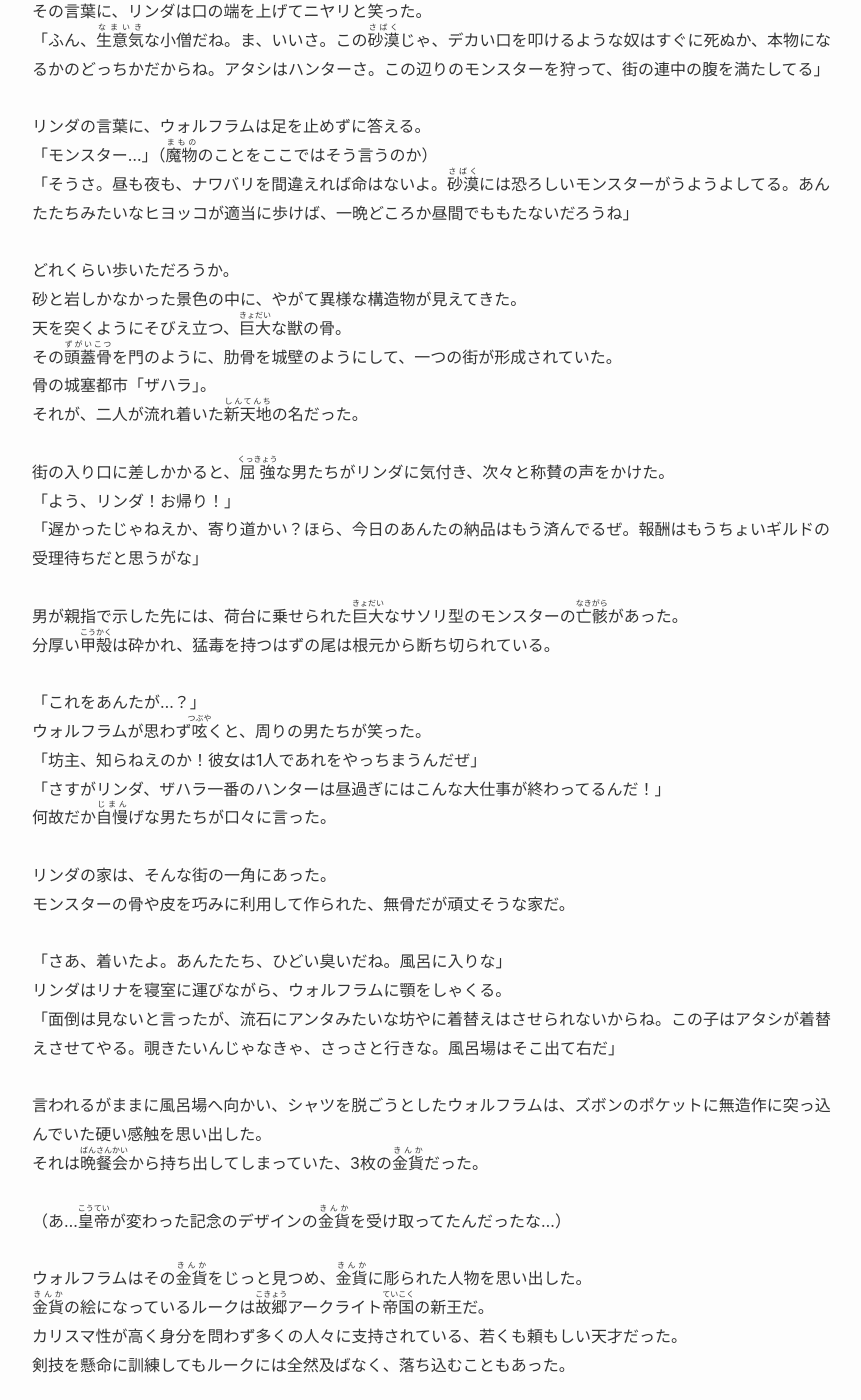
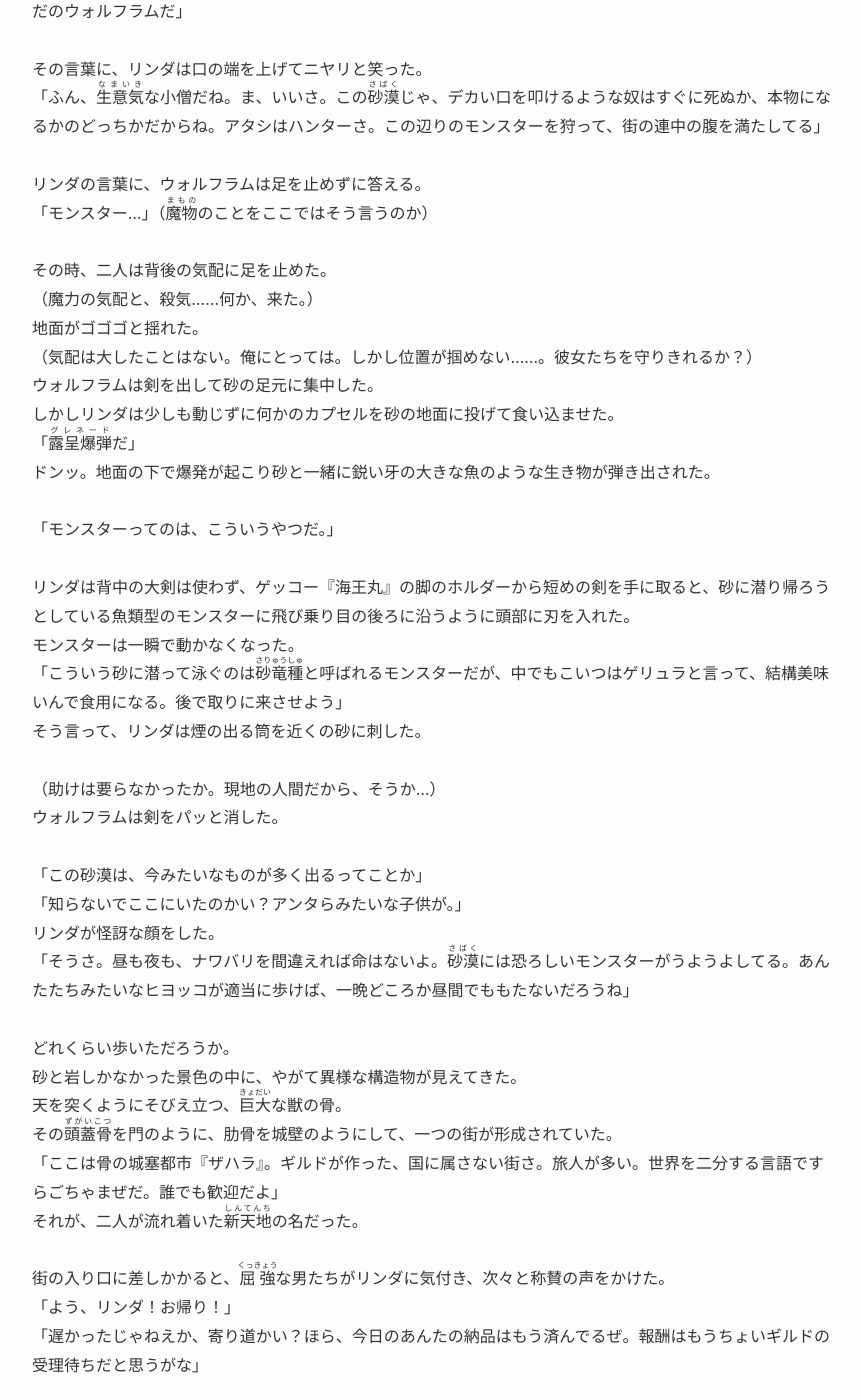
Before and after one commit to MikakoWorld/unison-gate-beta, a Jekyll site: the page built from docs/part01/04_転移と新天地.md, in a window 1280 px wide and 1400 px high, scrolled down 3164 px. Shown: the whole window, without its empty margins (208-1069 px from the left). Built offline with Jekyll 4.4.1, drawn with Linux system fonts in a browser that asks for light colours; some of the changed text lies outside the part shown.

Commit message:
4話修正

```diff
--- a/docs/part01/04_転移と新天地.md
+++ b/docs/part01/04_転移と新天地.md
@@ -46,21 +46,23 @@ layout: novel
 その時、何か聞こえた。<br>
 どすん、どすんと、重そうな足音。<br>
 <br>
-「<ruby>魔物<rt>まもの</rt></ruby>か！？…」<br>
+「<ruby>魔物<rt>まもの</rt></ruby>か……！？」<br>
 <br>
 <ruby>身<rt>み</rt></ruby>を<ruby>潜<rt>ひそ</rt></ruby>めていた瓦礫の影から、<ruby>巨大<rt>きょだい</rt></ruby>な影がぬっと現れた。<br>
 砂埃を巻き上げながら姿を現したのは、二足歩行の大きなトカゲだった。<br>
 分厚い鱗に覆われた体躯、鋭く湾曲した爪、そして恐竜のような牙と顎。<br>
 その黄色い瞳がギラリと光った。<br>
 <br>
-彼は<ruby>咄嗟<rt>とっさ</rt></ruby>に立ち上がり、右手を後ろに身構えた。<br>
+彼は<ruby>咄嗟<rt>とっさ</rt></ruby>に立ち上がり、右手を後ろへ引き、身構えた。<br>
 <ruby>巨大<rt>きょだい</rt></ruby>トカゲは低く唸り声をあげ、今にも飛びかかってきそうな気配を漂わせている。<br>
-しかし、その全貌が現れると人工的な<ruby>荷鞍<rt>にぐら</rt></ruby>をつけて大きな荷物を積み、その背には一人の女性が乗っていた。<br>
+（殺気はない……。来るのか？来ないのか？）<br>
+その全貌が現れると人工的な<ruby>荷鞍<rt>にぐら</rt></ruby>をつけて大きな荷物を積んでいるのが見えた。<br>
+背には一人の女性が乗っていた。<br>
 <br>
 「おや、こんなところで昼寝かい？死にたいのかい、坊やたち」<br>
 <br>
 頭にターバンを巻いた、日に焼けた肌の<ruby>屈強<rt>くっきょう</rt></ruby>な女性だった。<br>
-身長は２メートルを超えるだろう、年齢の割に高身長のウォルフラムが見上げる高さだ。<br>
+身長は二メートルを超えるだろう、年齢の割に背が高いウォルフラムが見上げる高さだ。<br>
 彼女はトカゲの背からゆっくりと降り立つと、じろりと少年少女を見比べた。<br>
 <br>
 「ふうん、見ない顔だね。何者なんだい？」<br>
@@ -71,14 +73,14 @@ layout: novel
 服装や持ち物、傷の有無まで余さず目を走らせた。<br>
 「アタシはガキの面倒を見る暇はないんだ。だがウチで寝泊まりくらいならさせてやる。その子はこのゲッコーに乗せな。面倒を見るのはあんただよ。さあ、ついて来な」<br>
 <br>
-女性は面倒見がいい方で、本心ではなかった。<br>
+リンダは口では突き放すが、本心は面倒見がいい。<br>
 素直に助けを求められない少年に、素直に助けたいとも言わない彼女だからそう言ったのだ。<br>
 <br>
 ゲッコーと紹介された大きなトカゲの背に、彼女はリナを軽々と乗せた。<br>
 ウォルフラムはそれを黙って見届けると、自らの足で<ruby>砂漠<rt>さばく</rt></ruby>を歩き始める。<br>
-大女はトカゲを挟んだ位置から覗き込むと、ウォルフラムに声をかけた。<br>
+女性はトカゲ越しに覗き込み、ウォルフラムに声をかけた。<br>
 <br>
-「アタシはリンダ。で、坊や。あんた、名前はなんて言うんだい？」<br>
+「アタシはリンダ。このゲッコーは海王丸。で、坊や。あんた、名前はなんて言うんだい？」<br>
 「……ウォルフラムだ」<br>
 <br>
 ぶっきらぼうな答えに、リンダは眉一つ動かさない。<br>
@@ -90,13 +92,36 @@ layout: novel
 <br>
 リンダの言葉に、ウォルフラムは足を止めずに答える。<br>
 「モンスター…」（<ruby>魔物<rt>まもの</rt></ruby>のことをここではそう言うのか）<br>
+<br>
+その時、二人は背後の気配に足を止めた。<br>
+（魔力の気配と、殺気……何か、来た。）<br>
+地面がゴゴゴと揺れた。<br>
+（気配は大したことはない。俺にとっては。しかし位置が掴めない……。彼女たちを守りきれるか？）<br>
+ウォルフラムは剣を出して砂の足元に集中した。<br>
+しかしリンダは少しも動じずに何かのカプセルを砂の地面に投げて食い込ませた。<br>
+「<ruby>露呈爆弾<rt>グレネード</rt></ruby>だ」<br>
+ドンッ。地面の下で爆発が起こり砂と一緒に鋭い牙の大きな魚のような生き物が弾き出された。<br>
+<br>
+「モンスターってのは、こういうやつだ。」<br>
+<br>
+リンダは背中の大剣は使わず、ゲッコー『海王丸』の脚のホルダーから短めの剣を手に取ると、砂に潜り帰ろうとしている魚類型のモンスターに飛び乗り目の後ろに沿うように頭部に刃を入れた。<br>
+モンスターは一瞬で動かなくなった。<br>
+「こういう砂に潜って泳ぐのは<ruby>砂竜種<rt>さりゅうしゅ</rt></ruby>と呼ばれるモンスターだが、中でもこいつはゲリュラと言って、結構美味いんで食用になる。後で取りに来させよう」<br>
+そう言って、リンダは煙の出る筒を近くの砂に刺した。<br>
+<br>
+（助けは要らなかったか。現地の人間だから、そうか…）<br>
+ウォルフラムは剣をパッと消した。<br>
+<br>
+「この砂漠は、今みたいなものが多く出るってことか」<br>
+「知らないでここにいたのかい？アンタらみたいな子供が。」<br>
+リンダが怪訝な顔をした。<br>
 「そうさ。昼も夜も、ナワバリを間違えれば命はないよ。<ruby>砂漠<rt>さばく</rt></ruby>には恐ろしいモンスターがうようよしてる。あんたたちみたいなヒヨッコが適当に歩けば、一晩どころか昼間でももたないだろうね」<br>
 <br>
 どれくらい歩いただろうか。<br>
 砂と岩しかなかった景色の中に、やがて異様な構造物が見えてきた。<br>
 天を突くようにそびえ立つ、<ruby>巨大<rt>きょだい</rt></ruby>な獣の骨。<br>
 その<ruby>頭蓋骨<rt>ずがいこつ</rt></ruby>を門のように、肋骨を城壁のようにして、一つの街が形成されていた。<br>
-骨の城塞都市「ザハラ」。<br>
+「ここは骨の城塞都市『ザハラ』。ギルドが作った、国に属さない街さ。旅人が多い。世界を二分する言語ですらごちゃまぜだ。誰でも歓迎だよ」<br>
 それが、二人が流れ着いた<ruby>新天地<rt>しんてんち</rt></ruby>の名だった。<br>
 <br>
 街の入り口に差しかかると、<ruby>屈強<rt>くっきょう</rt></ruby>な男たちがリンダに気付き、次々と称賛の声をかけた。<br>
@@ -114,10 +139,17 @@ layout: novel
 <br>
 リンダの家は、そんな街の一角にあった。<br>
 モンスターの骨や皮を巧みに利用して作られた、無骨だが頑丈そうな家だ。<br>
+まわりの家に比べると明らかに大きい。何人か人がいるようだが、愛想はなく、黙々と衣服を干したり野菜を洗っている。<br>
+彼らはリンダを見ると軽くお辞儀をして、すぐ仕事に目線を戻した。<br>
 <br>
-「さあ、着いたよ。あんたたち、ひどい臭いだね。風呂に入りな」<br>
+「さあ、着いたよ。あんたたち、ひどい臭いだね。風呂に入りな。」<br>
 リンダはリナを寝室に運びながら、ウォルフラムに顎をしゃくる。<br>
-「面倒は見ないと言ったが、流石にアンタみたいな坊やに着替えはさせられないからね。この子はアタシが着替えさせてやる。覗きたいんじゃなきゃ、さっさと行きな。風呂場はそこ出て右だ」<br>
+「彼らは、使用人か？」<br>
+「ああ、一時的にね。どこかから流れてきた者たちだ。文字は読めないし力もない。腕っぷしと商いが盛んなこの街で生きるには、力不足だろう。そのうち旅の者に任せて送り出す。」<br>
+<br>
+（結構な世話焼きだな。余裕がないとできない。）<br>
+リンダの雑な物言いとは裏腹に、善人であり成功者であることは分かりやすかった。<br>
+「この子はアタシが着替えさせてやる。面倒は見ないと言ったが、流石にアンタみたいな坊やに着替えはさせられないからね。覗きたいんじゃなきゃ、さっさと行きな。風呂場はそこ出て右だ」<br>
 <br>
 言われるがままに風呂場へ向かい、シャツを脱ごうとしたウォルフラムは、ズボンのポケットに無造作に突っ込んでいた硬い感触を思い出した。<br>
 それは<ruby>晩餐会<rt>ばんさんかい</rt></ruby>から持ち出してしまっていた、3枚の<ruby>金貨<rt>きんか</rt></ruby>だった。<br>
@@ -134,7 +166,7 @@ layout: novel
 厳格な面もあるが、ウォルフラムにはそんな風に優しく声をかけてくれるような存在だった。<br>
 多忙な中でも広い目を持ち、困った時には助けてくれる存在だった。<br>
 <br>
-（最高の新王だ。なのに、俺は…）<br>
+（最高の新王だ。なのに、俺は…俺が……）<br>
 <br>
 最後にルークを見た時の情景を思い出す。<br>
 それは腕を切り落とされ、地に膝をつく彼の悲惨な姿。<br>
@@ -146,37 +178,53 @@ layout: novel
 <br>
 「ダメだ、出てくるな…っ！」<br>
 <br>
-そう言ってなんとか抑え込むと、元の人の姿になった。<br>
+なんとか抑え込むと、元の人の姿になった。<br>
 <br>
 （早く、コイツと一緒に消えなくては…）<br>
 <br>
 ウォルフラムは息を切らしてそう考えた。<br>
+彼は気づいていなかった。ここに来るまで、呪いがなぜか弱まっていたことに。<br>
 <br>
 湯を浴びて居間に戻ると、獣の血と油の臭いが混じり合って漂っていた。<br>
-リンダが大きな布を広げ、その上で<ruby>巨大<rt>きょだい</rt></ruby>な大剣や、傷のついた鎧を手入れしている。<br>
+リンダが大きな布を広げ、その上で<ruby>巨大<rt>きょだい</rt></ruby>な大剣や傷のついた鎧を手入れしている。<br>
 <br>
 「助かった。礼を言う」<br>
-「ん。で、どうしたんだい。何か言いたそうな顔して」<br>
+「ん。で、どうしたんだい。何か言いたそうな顔して。アトラトル砂漠にいた経緯でも、話したくなったかい？」<br>
 <br>
 ウォルフラムは少し<ruby>逡巡<rt>ためら</rt></ruby>った後、本題を切り出した。<br>
 死ぬための<ruby>情報<rt>じょうほう</rt></ruby>を、集めなければならない。<br>
 <br>
-「街で見た、あの<ruby>巨大<rt>きょだい</rt></ruby>なサソリ。あれをあんたが？」<br>
+「いや……街で見た、あの<ruby>巨大<rt>きょだい</rt></ruby>なサソリ。あれをあんたが？」<br>
 「ああ、あれくらいは<ruby>朝飯前<rt>あさめしまえ</rt></ruby>さ」<br>
 その言葉に嘘がないことは、彼女の<ruby>纏<rt>まと</rt></ruby>う<ruby>雰囲気<rt>ふんいき</rt></ruby>と、手入れされている大剣の凄みから伝わってきた。<br>
 「…そうか。あんたほどのハンターでも、苦戦するモンスターはいるのか？」<br>
 「あ？そりゃいるさ。山ほどね」<br>
-「へえ」<br>
+「そうか」<br>
 「？あんたポーカーフェイスだけど、嬉しそうに見えるね？」<br>
-「ああ、いやその…この地のことをよく知らないから聞いてみたんだ。知らずに無駄死にするのも嫌だしな」<br>
+ウォルフラムは真顔を崩さないが、リンダは鋭かった。<br>
+「ああ、いやその…この地のことをよく知らないから聞いてみたんだ。知らずに無駄死にするのも困る」<br>
 <br>
 ウォルフラムの取り繕った言葉に、リンダは怪訝な顔をしたが、特に追及はしなかった。<br>
 「気になるなら、冒険者ギルドに行きな。ハンターになりたいって手続きすりゃ、ギルドの図書室で好きなだけモンスターの<ruby>情報<rt>じょうほう</rt></ruby>を調べられる」<br>
 <br>
-ウォルフラムは早速ギルドへ向かった。<br>
+（確かにそれが、一番早そうだ。）<br>
+ウォルフラムは早速場所を聞いてギルドへ向かった。<br>
+リンダは怪訝な顔をしたが、ごちゃ混ぜ文化のザハラに常識なんてものはない。<br>
+急ぐ彼を止めることはなかった。<br>
+『若いハンターたちに絡まれるんじゃないよ。特に夜になったら、酒が入って調子に乗るからね』<br>
+それだけ言い残して。<br>
+<br>
+<br>
 受付で手続きをしたいと告げると、ザハラでの通貨が<ruby>必要<rt>ひつよう</rt></ruby>だと言われる。<br>
+しかし、そんなものがなくても手はあることを、ウォルフラムは知っていた。<br>
+ギルドは複数国の連盟で、魔物の討伐や研究のために作られた組織。<br>
+<br>
+（帝国もギルド運営に投資している。連盟国の通貨の価値は分かるはずだ。）<br>
+<br>
 彼は黙って、ポケットから一枚の<ruby>金貨<rt>きんか</rt></ruby>をカウンターに置いた。<br>
 「これでいいか？」<br>
+アークライトの帝国金貨だ。足がつくのは分かっている。<br>
+――でも、どうせ死ぬんだ。関係ない。<br>
 <br>
 受付係の男は、最初面倒くさそうにそれを受け取ったが、<ruby>帝国<rt>ていこく</rt></ruby>紋章が刻まれた純金の輝きに目を見開いた。<br>
 価値が分からないわけではない。<br>
@@ -197,17 +245,20 @@ layout: novel
 実は彼は自分の死に場所を探していた。<br>
 生きられない理由があった。<br>
 <br>
-（クラーケンの時は失敗した。まさかあんなお節介に遭うなんて。とはいえ、あの子供を放っておいて俺が死ぬのは流石に薄情だったからな）<br>
+（クラーケンの時は失敗した。まさかあんなお節介に遭うなんて。とはいえ、あの子供を放っておいて俺が先に死ぬのは、流石に薄情だったからな）<br>
 <br>
-ウォルフラムは2つしか年が変わらないリナのことを「子供」と見ていた。<br>
+十五のウォルフラムは、本当は二つしか年が変わらないリナのことを「子供」と見ていた。<br>
+（十歳くらいだろう）<br>
+そう思ったのは、身長差が三十センチはあったからだ。<br>
 <br>
 リンダの家に戻ると、彼女は呆れたように腕を組んでいた。<br>
 「助かった。俺にできることはあるか？」<br>
-「チビスケ、あんたは大層な事故だったようなのに、まさか今日のうちにギルドに行くとは思わなかったよ。いつ休む気だい？料理長がご飯を作ってあるから、食ったらさっさと寝な」<br>
+「チビスケ、あんたは大層な事故だったようなのに、いつ休む気だい？昼に狩った魚が届いてる。料理係が飯を作ってあるから、食ったらさっさと寝な。」<br>
 <br>
 その夜。<br>
 ウォルフラムは静かにベッドを抜け出した。<br>
 テーブルの上には、リンダに宛てた書き置きと、礼代わりの<ruby>金貨<rt>きんか</rt></ruby>を一つ。<br>
+（一応世話になったんだ。何か恩を返したかったが、何もできなかったな。）<br>
 彼は一度だけリナが眠る部屋に目をやったが、すぐに背を向け、音もなく家を出た。<br>
 <br>
 夜の<ruby>砂漠<rt>さばく</rt></ruby>は、昼間とは違う死の匂いに満ちていた。<br>
@@ -220,7 +271,7 @@ layout: novel
 夜の<ruby>砂漠<rt>さばく</rt></ruby>は危険なモンスターが<ruby>跋扈<rt>ばっこ</rt></ruby>する魔境だが、今の彼にとって、それは些細なことだった。<br>
 <br>
 月明かりだけが頼りの道中、彼は何度も自問した。<br>
-（本当に、これでいいのか）<br>
+（これでいいのか？これが、正解か……？）<br>
 <br>
 彼は1枚の<ruby>金貨<rt>きんか</rt></ruby>に彫られた国王の絵を見つめた。<br>
 （兄上、本当にごめん）<br>
@@ -272,7 +323,7 @@ layout: novel
 <br>
 それが、彼の最後の言葉だった。<br>
 <ruby>視界<rt>しかい</rt></ruby>が闇に閉ざされる。<br>
-直後、<ruby>轟音<rt>ごうおん</rt></ruby>と砂の<ruby>奔流<rt>ほんりゅう</rt></ruby>が全身を打ち据え、肺から空気が根こそぎ奪われた。<br>
+直後、<ruby>轟音<rt>ごうおん</rt></ruby>と砂の<ruby>奔流<rt>ほんりゅう</rt></ruby>が全身を打ち据え、肺の空気が根こそぎ奪われた。<br>
 呼吸ができない。<br>
 肩に、膝に、そして胸に、<ruby>巨大<rt>きょだい</rt></ruby>な歯が突き刺さる鈍い<ruby>感覚<rt>かんかく</rt></ruby>。<br>
 しかし、痛みを感じる間はなかった。<br>
```
